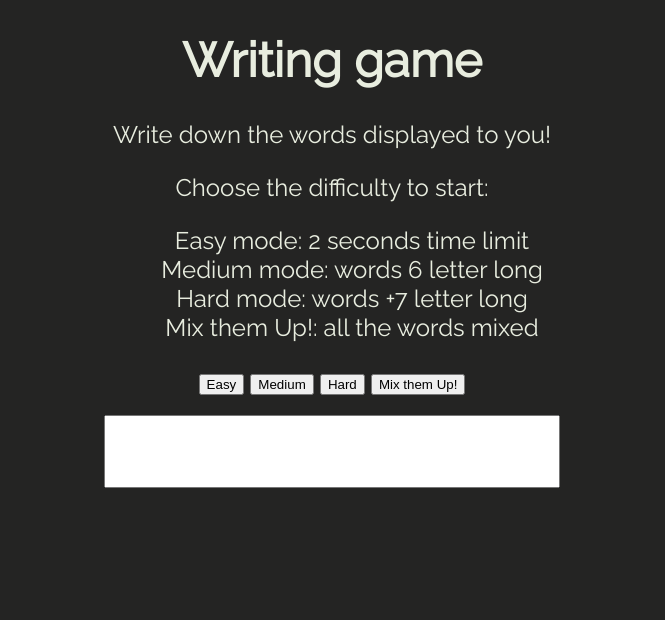
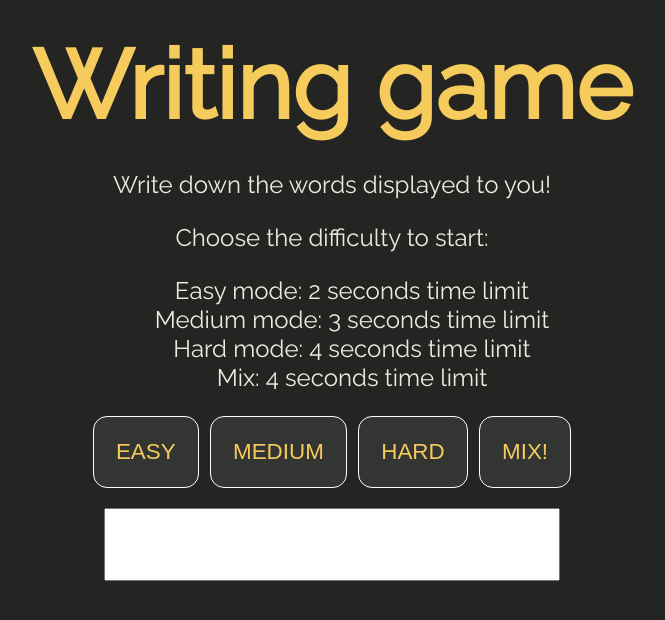
Before and after one commit to EGYOMREY/The-Writing-Game, a website: page index.html in a window 1280 px wide. Shown: the whole page, without its empty margins (308-973 px from the left). Drawn offline with Linux system fonts and the light colour scheme.

Commit message:
- Delete unused class. - Change details about games difficulty

```diff
--- a/index.html
+++ b/index.html
@@ -14,7 +14,7 @@
     <!--[if lte IE 9]>
     <p class="browserupgrade">You are using an <strong>outdated</strong> browser. Please <a href="https://browsehappy.com/">upgrade your browser</a> to improve your experience and security.</p>
     <![endif]-->
-    <header>
+    <header class="header">
       <h1>Writing game</h1>
     </header>
     <main>
@@ -22,22 +22,19 @@
       <p>Choose the difficulty to start:</p>
       <ul>
         <li>Easy mode: 2 seconds time limit</li>
-      <li>Medium mode: words 6 letter long</li>
-      <li>Hard mode: words +7 letter long</li>
-      <li>Mix them Up!: all the words mixed</li>
+        <li>Medium mode: 3 seconds time limit</li>
+        <li>Hard mode: 4 seconds time limit</li>
+        <li>Mix: 4 seconds time limit</li>
       </ul>
-    <div class="buttonCenter">
-      <button id="easyMode">Easy</button>
-      <button id="mediumMode">Medium</button>
-      <button id="hardMode">Hard</button>
-      <button id="mixMode">Mix them Up!</button>
-
+      <button id="easyMode" class="btn">Easy</button>
+      <button id="mediumMode" class="btn">Medium</button>
+      <button id="hardMode" class="btn">Hard</button>
+      <button id="mixMode" class="btn">Mix!</button>
       <div class="container">
         <form >
           <input type="text" id="input">
         </form>
-        <div class="displayWord">
-        </div>
+        <div class="displayWord"></div>
         <div class="finalPoints"></div>
         <div id="timer"></div>
       </div>
```
Lines whose indentation alone changed are shown as unchanged.
